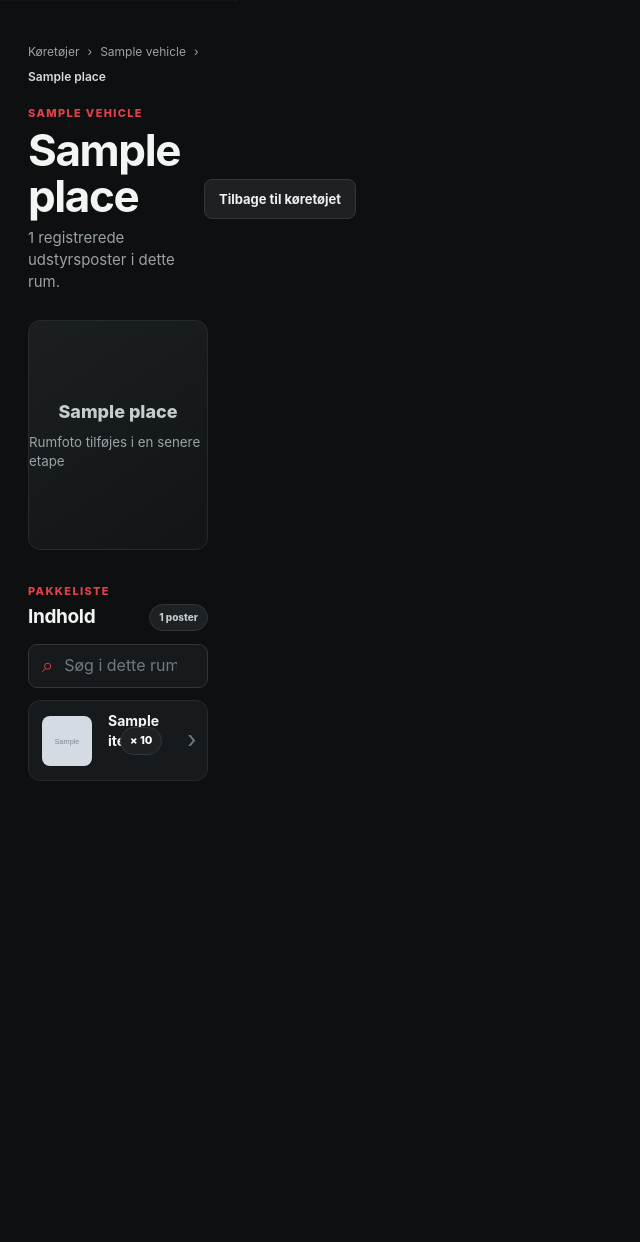
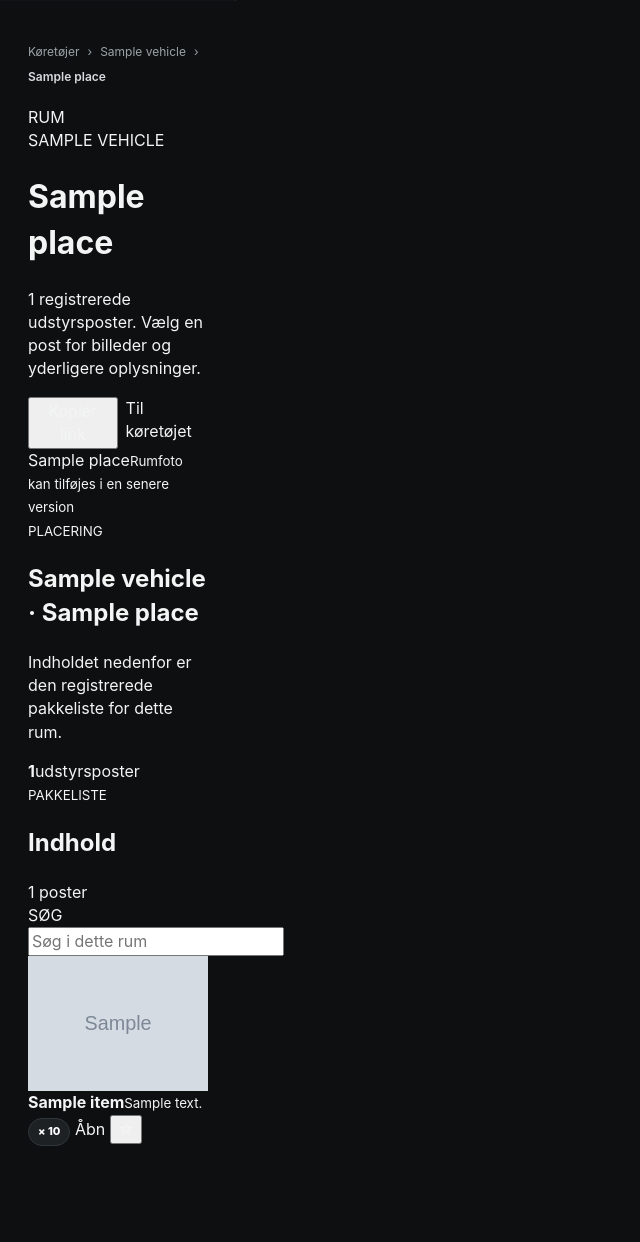
Before and after one commit to flr45/Pakkeliste_SBR, a FastAPI app: page /vehicle/1/place/1 in a window 1280 px wide. Shown: the part 799-2041 px from the top of the page, without its empty margins (0-640 px from the left). Before the commit the page ends 1580 px from the top, so only its background shows below. Run offline with FastAPI, Linux system fonts and the light colour scheme; tables that the repository leaves empty hold one stand-in row (values such as "Sample post"); grey boxes marked "Sample" are stand-in pictures.

Commit message:
Build a dedicated operational room page

```diff
--- a/templates/place.html
+++ b/templates/place.html
@@ -7,55 +7,72 @@
   <strong>{{ place.name }}</strong>
 </nav>
 
-<header class="page-header detail-header">
+<header class="room-detail-header">
+  <div class="room-detail-number">RUM</div>
   <div>
-    <p class="kicker">{{ place.vehicle.name }}</p>
+    <div class="eyebrow">{{ place.vehicle.name | upper }}</div>
     <h1>{{ place.name }}</h1>
-    <p class="lead">{{ place["items"]|length }} registrerede udstyrsposter i dette rum.</p>
+    <p>{{ place["items"]|length }} registrerede udstyrsposter. Vælg en post for billeder og yderligere oplysninger.</p>
   </div>
-  <a class="secondary-button" href="/vehicle/{{ place.vehicle.id }}">Tilbage til køretøjet</a>
+  <div class="header-actions">
+    <button class="button secondary copy-link" type="button">Kopiér link</button>
+    <a class="button primary" href="/vehicle/{{ place.vehicle.id }}">Til køretøjet</a>
+  </div>
 </header>
 
 {% if logged %}
-<details class="admin-drawer">
-  <summary>Redigér rum og indhold</summary>
-  <div class="admin-drawer-body">
-    <form id="renamePlaceForm" class="form-row" data-place-id="{{ place.id }}">
-      <input name="name" value="{{ place.name }}" required>
-      <button class="secondary-button" type="submit">Gem navn</button>
+<section class="admin-panel">
+  <div class="admin-panel-heading">
+    <div><small>ADMINISTRATION</small><h2>Redigér rum og indhold</h2></div>
+    <button class="icon-button" type="button" data-toggle-panel="placeAdminBody">Vis/skjul</button>
+  </div>
+  <div id="placeAdminBody" class="admin-panel-body">
+    <form id="renamePlaceForm" data-place-id="{{ place.id }}" class="form-stack compact-form">
+      <label>Navn på rum<input name="name" value="{{ place.name }}" required></label>
+      <button class="button secondary" type="submit">Gem navn</button>
     </form>
-    <form id="addItemForm" class="create-form compact-form" data-place-id="{{ place.id }}">
-      <div><label>Udstyr</label><input name="name" placeholder="Navn på udstyr" required></div>
-      <div><label>Antal</label><input name="quantity" type="number" min="1" value="1" required></div>
-      <div><label>Note</label><input name="note" placeholder="Valgfri note"></div>
-      <button class="primary-button" type="submit">Tilføj</button>
+    <form id="addItemForm" data-place-id="{{ place.id }}" class="form-grid item-create-form">
+      <label>Udstyr<input name="name" placeholder="Fx Højtryksslange (HT)" required></label>
+      <label>Antal<input name="quantity" type="number" min="1" value="1" required></label>
+      <label>Note<input name="note" placeholder="Kort placering eller bemærkning"></label>
+      <button class="button primary" type="submit">Tilføj udstyr</button>
     </form>
   </div>
-</details>
+</section>
 {% endif %}
 
-<section class="room-photo-panel">
-  <div class="room-photo-placeholder"><span>{{ place.name }}</span><small>Rumfoto tilføjes i en senere etape</small></div>
+<section class="room-overview-panel">
+  <div class="room-visual-large"><span>{{ place.name }}</span><small>Rumfoto kan tilføjes i en senere version</small></div>
+  <div class="room-overview-copy">
+    <small>PLACERING</small>
+    <h2>{{ place.vehicle.name }} · {{ place.name }}</h2>
+    <p>Indholdet nedenfor er den registrerede pakkeliste for dette rum.</p>
+    <div class="mini-stat"><strong>{{ place["items"]|length }}</strong><span>udstyrsposter</span></div>
+  </div>
 </section>
 
-<section class="section-stack">
-  <div class="section-title-row">
-    <div><p class="kicker">Pakkeliste</p><h2>Indhold</h2></div>
-    <span class="count-label">{{ place["items"]|length }} poster</span>
+<section class="section">
+  <div class="section-title">
+    <div><small>PAKKELISTE</small><h2>Indhold</h2></div>
+    <span class="count-chip">{{ place["items"]|length }} poster</span>
   </div>
+  <label class="filter-search standalone"><span>SØG</span><input id="itemFilter" type="search" placeholder="Søg i dette rum" autocomplete="off"></label>
 
-  <label class="search-field wide"><span>⌕</span><input id="itemFilter" type="search" placeholder="Søg i dette rum" autocomplete="off"></label>
-
-  <div id="itemDirectory" class="item-directory">
+  <div id="itemDirectory" class="equipment-list">
     {% for item in place["items"] %}
-      <a class="item-row" href="/item/{{ item.id }}" data-search="{{ item.name|lower }} {{ item.note|lower }}">
-        {% if item.photo_path %}<img src="{{ item.photo_path }}" alt="{{ item.name }}">{% else %}<span class="item-placeholder">▦</span>{% endif %}
-        <span class="item-main"><strong>{{ item.name }}</strong><small>{{ item.note or 'Ingen note' }}</small></span>
-        <span class="quantity-chip">× {{ item.quantity }}</span>
-        <span class="row-arrow">›</span>
-      </a>
+      <article class="equipment-row" data-search="{{ item.name|lower }} {{ item.note|lower }}">
+        <a class="equipment-row-link" href="/item/{{ item.id }}">
+          {% if item.photo_path %}<img src="{{ item.photo_path }}" alt="{{ item.name }}">{% else %}<span class="equipment-mark">UD</span>{% endif %}
+          <span class="equipment-copy"><strong>{{ item.name }}</strong><small>{{ item.note or 'Ingen note tilføjet' }}</small></span>
+          <span class="quantity-chip">× {{ item.quantity }}</span>
+          <span class="equipment-action">Åbn</span>
+        </a>
+        <button class="favorite-star favorite-toggle" aria-label="Gem favorit"
+          data-favorite-type="item" data-favorite-id="{{ item.id }}"
+          data-favorite-title="{{ item.name }}" data-favorite-url="/item/{{ item.id }}">☆</button>
+      </article>
     {% else %}
-      <div class="empty-panel"><strong>Rummet er tomt</strong><span>{% if logged %}Tilføj den første udstyrspost via redigeringspanelet.{% else %}Der er ikke registreret udstyr i rummet endnu.{% endif %}</span></div>
+      <div class="empty-panel"><strong>Rummet er tomt</strong><p>{% if logged %}Brug administrationspanelet til at tilføje den første udstyrspost.{% else %}Der er ikke registreret udstyr i rummet endnu.{% endif %}</p></div>
     {% endfor %}
   </div>
   <p id="itemEmptySearch" class="empty-search hidden">Ingen udstyrsposter matcher søgningen.</p>
```
